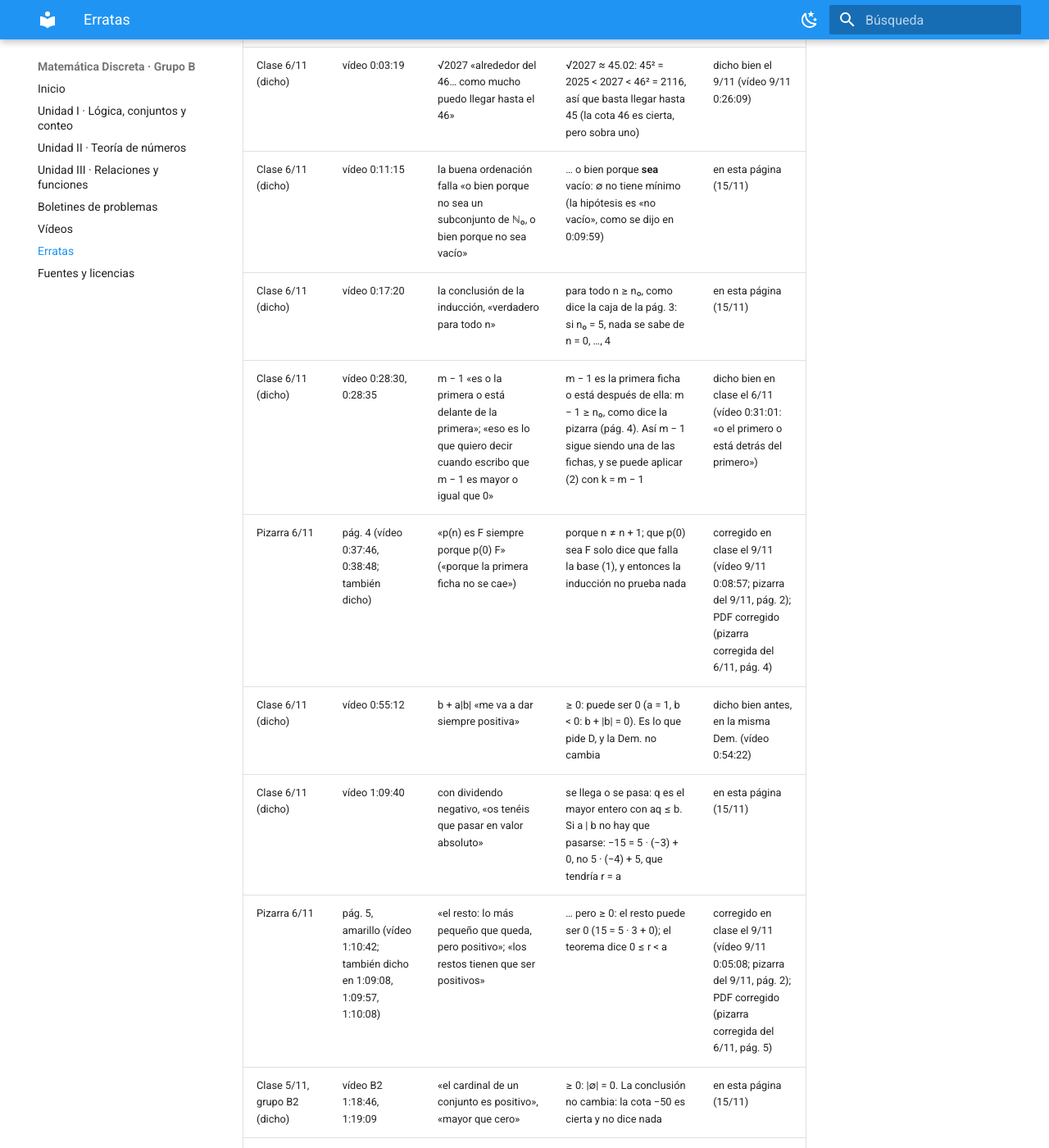
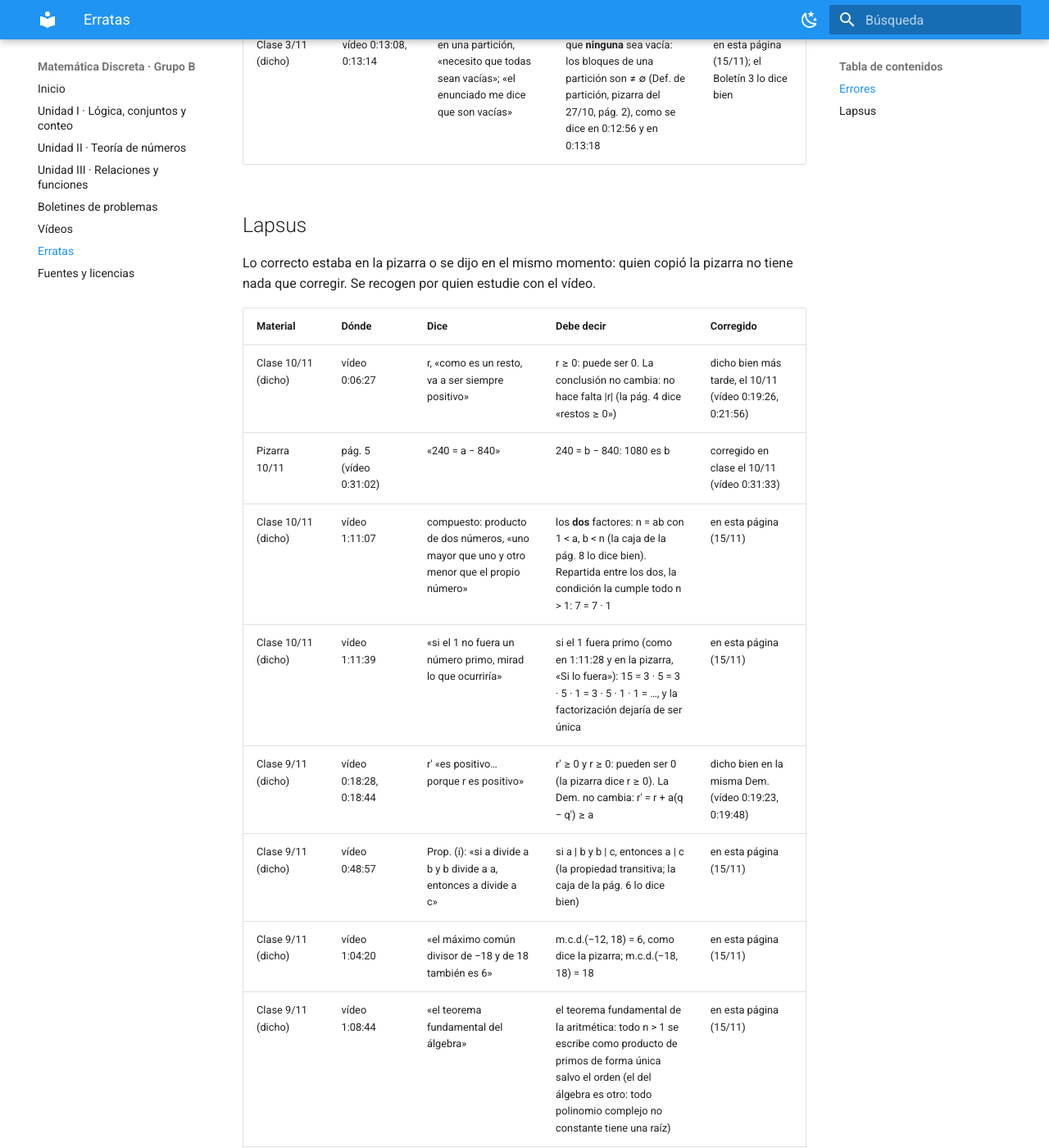
Before and after one commit to llafuent/md2627, an MkDocs documentation site: the page built from docs/erratas.md, in a window 1280 px wide and 1400 px high, scrolled down 2964 px. Shown: the whole window at 82% size. Built offline with MkDocs 1.6.1 and Material for MkDocs 9.7.7, drawn with Linux system fonts in a browser that asks for light colours; some of the changed text lies outside the part shown.

Commit message:
Publicar material: erratas.md

```diff
--- a/docs/erratas.md
+++ b/docs/erratas.md
@@ -5,37 +5,53 @@ error está en vuestros apuntes de clase o en un archivo que descargasteis, aqu
 corrigen y se sustituyen en este sitio; los vídeos no se vuelven a subir: la corrección va en su descripción, con el
 minuto, y aquí.
 
+Aquí está todo, también lo pequeño: la referencia son la pizarra y los PDF, y quien estudie con un vídeo puede copiar
+una frase dicha mal. Por eso hay dos listas: **Errores**, lo que hay que corregir en los apuntes, y **Lapsus**, frases
+dichas (o escritas) mal cuando lo correcto estaba en la pizarra o se dijo en el mismo momento.
+
 Si encontráis un error en cualquier material, decidlo en clase o por el Campus Virtual.
+
+## Errores
 
 | Material | Dónde | Dice | Debe decir | Corregido |
 |---|---|---|---|---|
 | Pizarra 12/11 (grupo B2) | pág. 8, estrategia (vídeo B2 1:18:08; también dicho) | «¬∃x : p(x) ⟺ ∀x, p(x)» | ¬∃x : p(x) ⟺ ∀x, ¬p(x): «no existe ninguno que cumpla p» es «todos cumplen ¬p» | PDF corregido (pizarra corregida del 12/11, B2, pág. 8); lo dicho, en esta página (15/11) |
 | Clase 12/11, grupo B4 (dicho) | vídeo B4 1:09:20 | con B ∪ C: «85 menos 95, menos 15, menos 15 más 65… 50» | 85 − 95 = −10, y −10 + 65 = 55: \|(A ∪ B ∪ C)ᶜ\| ≤ 200 − (115 + 95 − 65) = 55. Sigue siendo una cota cierta, y peor que 25 | en esta página (15/11) |
-| Clase 10/11 (dicho) | vídeo 0:06:27 | r, «como es un resto, va a ser siempre positivo» | r ≥ 0: puede ser 0. La conclusión no cambia: no hace falta \|r\| (la pág. 4 dice «restos ≥ 0») | dicho bien más tarde, el 10/11 (vídeo 0:19:26, 0:21:56) |
 | Clase 10/11 (dicho) | vídeo 0:26:03, 0:26:32, 0:38:00, 0:40:37, 0:55:31 | el m.c.d. es «la menor combinación lineal entera, positiva o cero» («mayor o igual que 0») | la menor combinación **positiva**: el menor número natural de la forma ax + by, como dice la caja de la pág. 5. La menor ≥ 0 es siempre 0 = a · 0 + b · 0 | en esta página (15/11) |
-| Pizarra 10/11 | pág. 5 (vídeo 0:31:02) | «240 = a − 840» | 240 = b − 840: 1080 es b | corregido en clase el 10/11 (vídeo 0:31:33) |
 | Clase 10/11 (dicho) | vídeo 0:38:00, 0:40:09 | d es la menor combinación «como es el último resto distinto de cero»; «todos estos restos son múltiplos del m.c.d.… el menor de todos» | la razón es otra, y vale para **toda** combinación, no solo para los restos de la tabla: d = ax₀ + by₀ (Euclides hacia atrás); d divide a toda combinación ax + by, por ser divisor común de a y b (Prop. (ii)); y un múltiplo positivo de d es ≥ d. Luego d es el menor número natural de la forma ax + by | en esta página (15/11) |
 | Clase 10/11 (dicho) | vídeo 0:46:33 | 2, 4, 6, 8 y 10 litros se consiguen «precisamente por lo que he dicho: todas las combinaciones lineales de 6 y de 10 son múltiplos del máximo común divisor» | eso prueba que **solo** se consiguen múltiplos de 2 (por eso 1 litro no). Que se consigan **todos** necesita además que el m.c.d. sea una combinación (Bézout): 2 = 2 · 6 − 1 · 10, y entonces 2k = 2k · 6 − k · 10 | en esta página (15/11) |
 | Clase 10/11 (dicho) | vídeo 0:54:39, 0:56:04, 0:56:27 | los primos entre sí «no tienen divisores comunes» | a y b son primos entre sí si m.c.d.(a, b) = 1: su único divisor común positivo es el 1, que divide a todos (dicho bien en 0:54:00; la pág. 6 lo dice bien) | en esta página (15/11) |
-| Clase 10/11 (dicho) | vídeo 1:11:07 | compuesto: producto de dos números, «uno mayor que uno y otro menor que el propio número» | los **dos** factores: n = ab con 1 < a, b < n (la caja de la pág. 8 lo dice bien). Repartida entre los dos, la condición la cumple todo n > 1: 7 = 7 · 1 | en esta página (15/11) |
-| Clase 10/11 (dicho) | vídeo 1:11:39 | «si el 1 no fuera un número primo, mirad lo que ocurriría» | si el 1 fuera primo (como en 1:11:28 y en la pizarra, «Si lo fuera»): 15 = 3 · 5 = 3 · 5 · 1 = 3 · 5 · 1 · 1 = …, y la factorización dejaría de ser única | en esta página (15/11) |
 | Notas guiadas L10 | fuentes, al final | Cuesta, «cap. 1 y §2.2» | Cuesta, §1.2 y §2.1: el cociente y el resto están en la §2.1; la §2.2 es divisibilidad y m.c.d. (L11) | corregido en la versión del 12/11 (la del sitio) |
-| Clase 9/11 (dicho) | vídeo 0:18:28, 0:18:44 | r′ «es positivo… porque r es positivo» | r′ ≥ 0 y r ≥ 0: pueden ser 0 (la pizarra dice r ≥ 0). La Dem. no cambia: r′ = r + a(q − q′) ≥ a | dicho bien en la misma Dem. (vídeo 0:19:23, 0:19:48) |
 | Pizarra 9/11 | pág. 4, 2027 (vídeo 0:33:04) | x² + y² = 4q + r, r ∈ {0, 1, 2}; «el resto 3» | falta el porqué: r\_x + r\_y es la suma de los restos de x² y de y², así que 0 ≤ r\_x + r\_y ≤ 2 < 4, y por la unicidad del cociente y del resto es el resto de x² + y² entre 4 | PDF corregido (pizarra corregida del 9/11, pág. 4); explicado en clase el 10/11 (vídeo 0:00:30) |
-| Clase 9/11 (dicho) | vídeo 0:48:57 | Prop. (i): «si a divide a b y b divide a a, entonces a divide a c» | si a \| b y b \| c, entonces a \| c (la propiedad transitiva; la caja de la pág. 6 lo dice bien) | en esta página (15/11) |
 | Clase 9/11 (dicho) | vídeo 0:59:28, 0:59:46, 1:00:08 | un divisor «no puede ser en valor absoluto mayor que el número»; un divisor común d «es menor o igual que \|a\|… y que \|b\|» | solo si el número es ≠ 0 (Prop. (iii): a \| b y b ≠ 0 ⟹ \|a\| ≤ \|b\|); el 0 tiene por divisor a todo d. Como a y b no son los dos 0, uno de ellos, digamos b ≠ 0, da d ≤ \|b\| ≤ máx(\|a\|, \|b\|): por eso la pizarra dice máx | en esta página (15/11) |
-| Clase 9/11 (dicho) | vídeo 1:04:20 | «el máximo común divisor de −18 y de 18 también es 6» | m.c.d.(−12, 18) = 6, como dice la pizarra; m.c.d.(−18, 18) = 18 | en esta página (15/11) |
-| Clase 9/11 (dicho) | vídeo 1:08:44 | «el teorema fundamental del álgebra» | el teorema fundamental de la aritmética: todo n > 1 se escribe como producto de primos de forma única salvo el orden (el del álgebra es otro: todo polinomio complejo no constante tiene una raíz) | en esta página (15/11) |
 | Clase 6/11 (dicho) | vídeo 0:03:19 | √2027 «alrededor del 46… como mucho puedo llegar hasta el 46» | √2027 ≈ 45.02: 45² = 2025 < 2027 < 46² = 2116, así que basta llegar hasta 45 (la cota 46 es cierta, pero sobra uno) | dicho bien el 9/11 (vídeo 9/11 0:26:09) |
-| Clase 6/11 (dicho) | vídeo 0:11:15 | la buena ordenación falla «o bien porque no sea un subconjunto de ℕ₀, o bien porque no sea vacío» | … o bien porque **sea** vacío: ∅ no tiene mínimo (la hipótesis es «no vacío», como se dijo en 0:09:59) | en esta página (15/11) |
-| Clase 6/11 (dicho) | vídeo 0:17:20 | la conclusión de la inducción, «verdadero para todo n» | para todo n ≥ n₀, como dice la caja de la pág. 3: si n₀ = 5, nada se sabe de n = 0, …, 4 | en esta página (15/11) |
-| Clase 6/11 (dicho) | vídeo 0:28:30, 0:28:35 | m − 1 «es o la primera o está delante de la primera»; «eso es lo que quiero decir cuando escribo que m − 1 es mayor o igual que 0» | m − 1 es la primera ficha o está después de ella: m − 1 ≥ n₀, como dice la pizarra (pág. 4). Así m − 1 sigue siendo una de las fichas, y se puede aplicar (2) con k = m − 1 | dicho bien en clase el 6/11 (vídeo 0:31:01: «o el primero o está detrás del primero») |
 | Pizarra 6/11 | pág. 4 (vídeo 0:37:46, 0:38:48; también dicho) | «p(n) es F siempre porque p(0) F» («porque la primera ficha no se cae») | porque n ≠ n + 1; que p(0) sea F solo dice que falla la base (1), y entonces la inducción no prueba nada | corregido en clase el 9/11 (vídeo 9/11 0:08:57; pizarra del 9/11, pág. 2); PDF corregido (pizarra corregida del 6/11, pág. 4) |
-| Clase 6/11 (dicho) | vídeo 0:55:12 | b + a\|b\| «me va a dar siempre positiva» | ≥ 0: puede ser 0 (a = 1, b < 0: b + \|b\| = 0). Es lo que pide D, y la Dem. no cambia | dicho bien antes, en la misma Dem. (vídeo 0:54:22) |
 | Clase 6/11 (dicho) | vídeo 1:09:40 | con dividendo negativo, «os tenéis que pasar en valor absoluto» | se llega o se pasa: q es el mayor entero con aq ≤ b. Si a \| b no hay que pasarse: −15 = 5 · (−3) + 0, no 5 · (−4) + 5, que tendría r = a | en esta página (15/11) |
 | Pizarra 6/11 | pág. 5, amarillo (vídeo 1:10:42; también dicho en 1:09:08, 1:09:57, 1:10:08) | «el resto: lo más pequeño que queda, pero positivo»; «los restos tienen que ser positivos» | … pero ≥ 0: el resto puede ser 0 (15 = 5 · 3 + 0); el teorema dice 0 ≤ r < a | corregido en clase el 9/11 (vídeo 9/11 0:05:08; pizarra del 9/11, pág. 2); PDF corregido (pizarra corregida del 6/11, pág. 5) |
 | Clase 5/11, grupo B2 (dicho) | vídeo B2 1:18:46, 1:19:09 | «el cardinal de un conjunto es positivo», «mayor que cero» | ≥ 0: \|∅\| = 0. La conclusión no cambia: la cota −50 es cierta y no dice nada | en esta página (15/11) |
 | Clase 3/11 (dicho) | vídeo 0:13:08, 0:13:14 | en una partición, «necesito que todas sean vacías»; «el enunciado me dice que son vacías» | que **ninguna** sea vacía: los bloques de una partición son ≠ ∅ (Def. de partición, pizarra del 27/10, pág. 2), como se dice en 0:12:56 y en 0:13:18 | en esta página (15/11); el Boletín 3 lo dice bien |
 
-<!-- Una fila por error, la sesión más reciente primero; dentro de una sesión, por minuto del vídeo (regla: CLAUDE.md §9,
-paso 4). Las filas nuevas se redactan en web/erratasPendientes.md y llegan aquí solo aprobadas por Luis. -->
+## Lapsus
+
+Lo correcto estaba en la pizarra o se dijo en el mismo momento: quien copió la pizarra no tiene nada que corregir. Se
+recogen por quien estudie con el vídeo.
+
+| Material | Dónde | Dice | Debe decir | Corregido |
+|---|---|---|---|---|
+| Clase 10/11 (dicho) | vídeo 0:06:27 | r, «como es un resto, va a ser siempre positivo» | r ≥ 0: puede ser 0. La conclusión no cambia: no hace falta \|r\| (la pág. 4 dice «restos ≥ 0») | dicho bien más tarde, el 10/11 (vídeo 0:19:26, 0:21:56) |
+| Pizarra 10/11 | pág. 5 (vídeo 0:31:02) | «240 = a − 840» | 240 = b − 840: 1080 es b | corregido en clase el 10/11 (vídeo 0:31:33) |
+| Clase 10/11 (dicho) | vídeo 1:11:07 | compuesto: producto de dos números, «uno mayor que uno y otro menor que el propio número» | los **dos** factores: n = ab con 1 < a, b < n (la caja de la pág. 8 lo dice bien). Repartida entre los dos, la condición la cumple todo n > 1: 7 = 7 · 1 | en esta página (15/11) |
+| Clase 10/11 (dicho) | vídeo 1:11:39 | «si el 1 no fuera un número primo, mirad lo que ocurriría» | si el 1 fuera primo (como en 1:11:28 y en la pizarra, «Si lo fuera»): 15 = 3 · 5 = 3 · 5 · 1 = 3 · 5 · 1 · 1 = …, y la factorización dejaría de ser única | en esta página (15/11) |
+| Clase 9/11 (dicho) | vídeo 0:18:28, 0:18:44 | r′ «es positivo… porque r es positivo» | r′ ≥ 0 y r ≥ 0: pueden ser 0 (la pizarra dice r ≥ 0). La Dem. no cambia: r′ = r + a(q − q′) ≥ a | dicho bien en la misma Dem. (vídeo 0:19:23, 0:19:48) |
+| Clase 9/11 (dicho) | vídeo 0:48:57 | Prop. (i): «si a divide a b y b divide a a, entonces a divide a c» | si a \| b y b \| c, entonces a \| c (la propiedad transitiva; la caja de la pág. 6 lo dice bien) | en esta página (15/11) |
+| Clase 9/11 (dicho) | vídeo 1:04:20 | «el máximo común divisor de −18 y de 18 también es 6» | m.c.d.(−12, 18) = 6, como dice la pizarra; m.c.d.(−18, 18) = 18 | en esta página (15/11) |
+| Clase 9/11 (dicho) | vídeo 1:08:44 | «el teorema fundamental del álgebra» | el teorema fundamental de la aritmética: todo n > 1 se escribe como producto de primos de forma única salvo el orden (el del álgebra es otro: todo polinomio complejo no constante tiene una raíz) | en esta página (15/11) |
+| Clase 6/11 (dicho) | vídeo 0:11:15 | la buena ordenación falla «o bien porque no sea un subconjunto de ℕ₀, o bien porque no sea vacío» | … o bien porque **sea** vacío: ∅ no tiene mínimo (la hipótesis es «no vacío», como se dijo en 0:09:59) | en esta página (15/11) |
+| Clase 6/11 (dicho) | vídeo 0:17:20 | la conclusión de la inducción, «verdadero para todo n» | para todo n ≥ n₀, como dice la caja de la pág. 3: si n₀ = 5, nada se sabe de n = 0, …, 4 | en esta página (15/11) |
+| Clase 6/11 (dicho) | vídeo 0:28:30, 0:28:35 | m − 1 «es o la primera o está delante de la primera»; «eso es lo que quiero decir cuando escribo que m − 1 es mayor o igual que 0» | m − 1 es la primera ficha o está después de ella: m − 1 ≥ n₀, como dice la pizarra (pág. 4). Así m − 1 sigue siendo una de las fichas, y se puede aplicar (2) con k = m − 1 | dicho bien en clase el 6/11 (vídeo 0:31:01: «o el primero o está detrás del primero») |
+| Clase 6/11 (dicho) | vídeo 0:55:12 | b + a\|b\| «me va a dar siempre positiva» | ≥ 0: puede ser 0 (a = 1, b < 0: b + \|b\| = 0). Es lo que pide D, y la Dem. no cambia | dicho bien antes, en la misma Dem. (vídeo 0:54:22) |
+
+<!-- Una fila por error, en «Errores» o en «Lapsus» (regla del 15/11: lapsus si lo correcto estaba en la pizarra o se
+dijo en el mismo pasaje, salvo una definición dicha mal como definición, que va a Errores); en cada lista, la sesión más
+reciente primero y, dentro de una sesión, por minuto del vídeo (CLAUDE.md §9, paso 4). Las filas nuevas se redactan en
+web/erratasPendientes.md y llegan aquí solo aprobadas por Luis. -->
```
